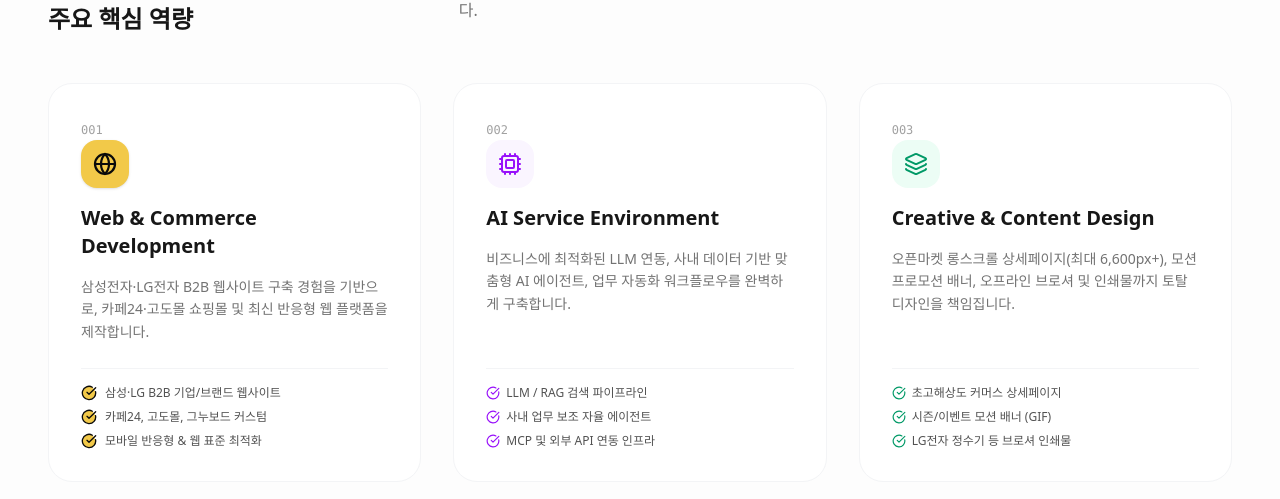
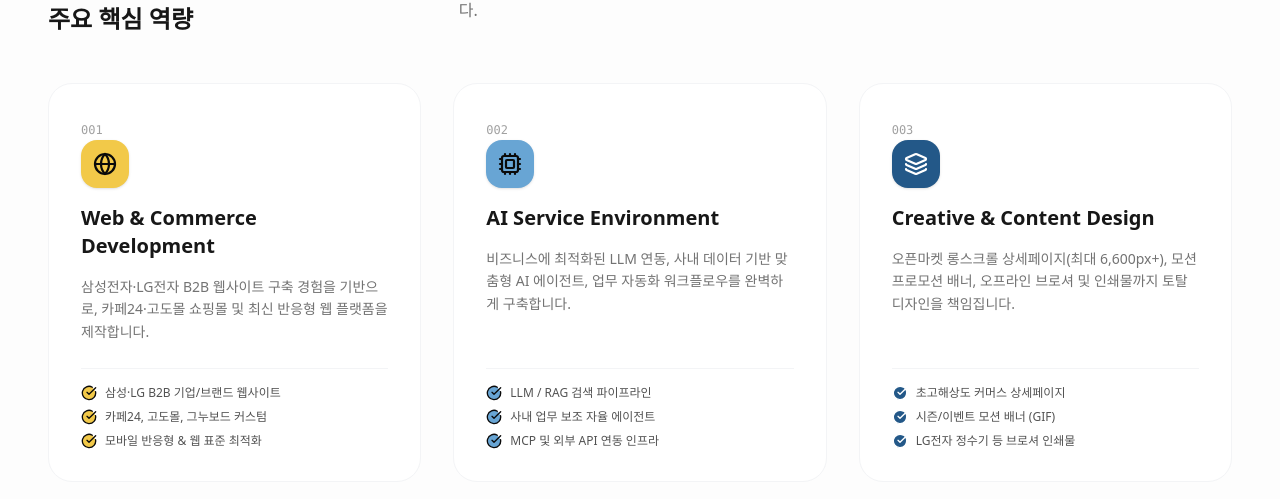
Before and after one commit to kkomjirak/opposite-blue, a Next.js app: page / in a window 1280 px wide. Shown: the part 1173-1672 px from the top of the page. Built offline with nearby package versions, Linux system fonts and the light colour scheme.

Commit message:
style: replace residual purple and emerald accents with brand secondary colors (#68A5D4, #235888)

```diff
--- a/src/app/page.tsx
+++ b/src/app/page.tsx
@@ -165,8 +165,8 @@ export default function HomePage() {
             <div className="p-8 rounded-3xl bg-white border border-gray-100 hover:border-gray-200 hover:shadow-lg transition-all space-y-6 flex flex-col justify-between">
               <div className="space-y-4">
                 <span className="text-xs font-mono text-neutral-400">002</span>
-                <div className="w-12 h-12 rounded-2xl bg-purple-50 text-purple-600 flex items-center justify-center">
-                  <Cpu className="w-6 h-6" />
+                <div className="w-12 h-12 rounded-2xl bg-[#68a5d4] text-neutral-950 flex items-center justify-center shadow-sm">
+                  <Cpu className="w-6 h-6 stroke-[2.2]" />
                 </div>
                 <h3 className="text-xl font-bold text-neutral-900">AI Service Environment</h3>
                 <p className="text-sm text-neutral-500 leading-relaxed">
@@ -174,14 +174,14 @@ export default function HomePage() {
                 </p>
               </div>
               <ul className="space-y-2 text-xs text-neutral-600 pt-4 border-t border-gray-100">
-                <li className="flex items-center gap-1.5">
-                  <CheckCircle className="w-3.5 h-3.5 text-purple-600" /> LLM / RAG 검색 파이프라인
+                <li className="flex items-center gap-2">
+                  <CheckCircle className="w-4 h-4 text-neutral-950 fill-[#68a5d4] shrink-0" /> LLM / RAG 검색 파이프라인
                 </li>
-                <li className="flex items-center gap-1.5">
-                  <CheckCircle className="w-3.5 h-3.5 text-purple-600" /> 사내 업무 보조 자율 에이전트
+                <li className="flex items-center gap-2">
+                  <CheckCircle className="w-4 h-4 text-neutral-950 fill-[#68a5d4] shrink-0" /> 사내 업무 보조 자율 에이전트
                 </li>
-                <li className="flex items-center gap-1.5">
-                  <CheckCircle className="w-3.5 h-3.5 text-purple-600" /> MCP 및 외부 API 연동 인프라
+                <li className="flex items-center gap-2">
+                  <CheckCircle className="w-4 h-4 text-neutral-950 fill-[#68a5d4] shrink-0" /> MCP 및 외부 API 연동 인프라
                 </li>
               </ul>
             </div>
@@ -190,8 +190,8 @@ export default function HomePage() {
             <div className="p-8 rounded-3xl bg-white border border-gray-100 hover:border-gray-200 hover:shadow-lg transition-all space-y-6 flex flex-col justify-between">
               <div className="space-y-4">
                 <span className="text-xs font-mono text-neutral-400">003</span>
-                <div className="w-12 h-12 rounded-2xl bg-emerald-50 text-emerald-600 flex items-center justify-center">
-                  <Layers className="w-6 h-6" />
+                <div className="w-12 h-12 rounded-2xl bg-[#235888] text-white flex items-center justify-center shadow-sm">
+                  <Layers className="w-6 h-6 stroke-[2.2]" />
                 </div>
                 <h3 className="text-xl font-bold text-neutral-900">Creative & Content Design</h3>
                 <p className="text-sm text-neutral-500 leading-relaxed">
@@ -199,14 +199,14 @@ export default function HomePage() {
                 </p>
               </div>
               <ul className="space-y-2 text-xs text-neutral-600 pt-4 border-t border-gray-100">
-                <li className="flex items-center gap-1.5">
-                  <CheckCircle className="w-3.5 h-3.5 text-emerald-600" /> 초고해상도 커머스 상세페이지
+                <li className="flex items-center gap-2">
+                  <CheckCircle className="w-4 h-4 text-white fill-[#235888] shrink-0" /> 초고해상도 커머스 상세페이지
                 </li>
-                <li className="flex items-center gap-1.5">
-                  <CheckCircle className="w-3.5 h-3.5 text-emerald-600" /> 시즌/이벤트 모션 배너 (GIF)
+                <li className="flex items-center gap-2">
+                  <CheckCircle className="w-4 h-4 text-white fill-[#235888] shrink-0" /> 시즌/이벤트 모션 배너 (GIF)
                 </li>
-                <li className="flex items-center gap-1.5">
-                  <CheckCircle className="w-3.5 h-3.5 text-emerald-600" /> LG전자 정수기 등 브로셔 인쇄물
+                <li className="flex items-center gap-2">
+                  <CheckCircle className="w-4 h-4 text-white fill-[#235888] shrink-0" /> LG전자 정수기 등 브로셔 인쇄물
                 </li>
               </ul>
             </div>
--- a/src/app/projects/page.tsx
+++ b/src/app/projects/page.tsx
@@ -228,13 +228,13 @@ function ProjectsContent() {
                   />
                   <div className="absolute inset-0 bg-gradient-to-t from-neutral-950/80 via-neutral-950/20 to-transparent" />
                   <div className="absolute top-5 left-5">
-                    <span className="inline-flex items-center gap-1.5 px-3 py-1 rounded-full text-xs font-medium bg-white/90 backdrop-blur-md text-neutral-900 shadow-sm">
-                      <Palette className="w-3.5 h-3.5 text-purple-600" />
+                    <span className="inline-flex items-center gap-1.5 px-3 py-1 rounded-full text-xs font-semibold bg-[#68a5d4] text-neutral-950 shadow-sm">
+                      <Palette className="w-3.5 h-3.5 stroke-[2.2]" />
                       <span>22 Projects</span>
                     </span>
                   </div>
                   <div className="absolute bottom-6 left-6 right-6 text-white space-y-1">
-                    <span className="text-xs font-mono uppercase tracking-wider text-purple-400">
+                    <span className="text-xs font-mono uppercase tracking-wider text-[#68a5d4] font-semibold">
                       Category 02
                     </span>
                     <h2 className="text-3xl font-bold tracking-tight">Design</h2>
@@ -251,7 +251,7 @@ function ProjectsContent() {
                       <span className="px-2.5 py-1 rounded-md text-xs bg-neutral-100 text-neutral-600">컨텐츠 상세페이지 (8)</span>
                       <span className="px-2.5 py-1 rounded-md text-xs bg-neutral-100 text-neutral-600">인쇄물 브로셔 (4)</span>
                     </div>
-                    <span className="inline-flex items-center gap-1 text-sm font-semibold text-neutral-950 group-hover:text-purple-600 group-hover:translate-x-1 transition-all">
+                    <span className="inline-flex items-center gap-1 text-sm font-semibold text-neutral-950 group-hover:text-[#235888] group-hover:translate-x-1 transition-all">
                       <span>프로젝트 보기</span>
                       <ArrowRight className="w-4 h-4" />
                     </span>
```
